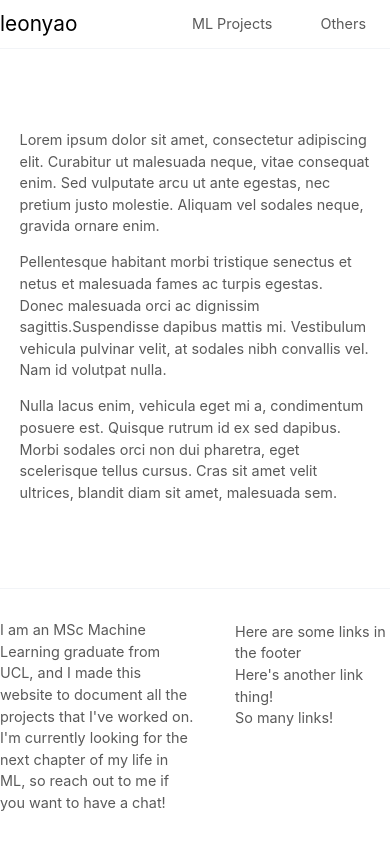
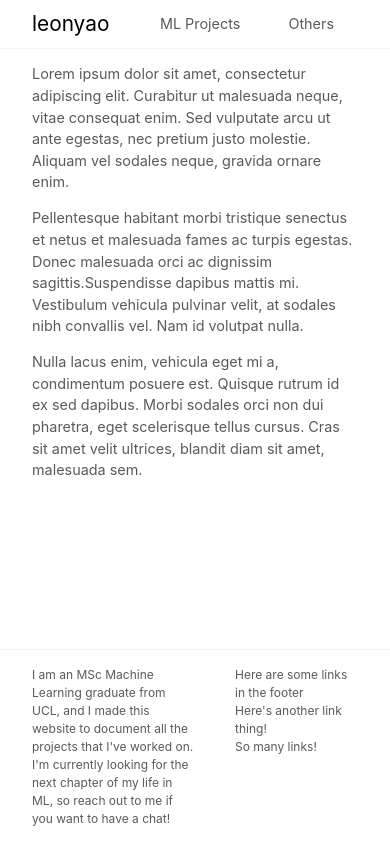
Before and after one commit to LeonY117/leony117.github.io, a Next.js app: page / in a window 390 px wide. Built offline with nearby package versions, Linux system fonts and the light colour scheme.

Commit message:
add media options

```diff
--- a/hoc/Content/Content.module.css
+++ b/hoc/Content/Content.module.css
@@ -1,22 +1,11 @@
 .Content {
   max-width: 55rem;
-  margin: 5rem auto 0 auto;
+  margin: 0 auto;
 }
 
-@media (max-width: 1000px) {
+@media (max-width: 59rem) {
   .Content {
-    width: 90%;
+    padding: 0 2rem;
+    margin: 0 0;
   }
 }
-
-@media (max-width: 768px) {
-  .Content {
-    width: 90%;
-  }
-}
-
-@media (max-width: 600px) {
-  .Content {
-    width: 90%;
-  }
-}
--- a/hoc/Layout/Footer/Footer.module.css
+++ b/hoc/Layout/Footer/Footer.module.css
@@ -21,6 +21,8 @@
 
 .TextWrapper > p {
   padding: 0;
+  font-size: 0.75rem;
+  margin: 0;
 }
 
 .FooterItems {
@@ -30,9 +32,17 @@
 .Links {
   display: flex;
   flex-direction: column;
+  margin: 0;
 }
 
 .Link {
   display: inline-block;
   list-style: none;
+  font-size: 0.75rem;
 }
+
+@media (max-width: 59rem) {
+  .Backdrop {
+    padding: 0 2rem;
+  }
+}
--- a/hoc/Layout/Navbar/Navbar.js
+++ b/hoc/Layout/Navbar/Navbar.js
@@ -9,13 +9,13 @@ const Navbar = () => {
   const router = useRouter();
   const logoclickedhandler = () => {
     // // reroute to home page:
-    // router.push('/');
+    router.push('/');
   };
   return (
     <div className={classes.Backdrop}>
       <div className={classes.Navbar}>
         <div className={classes.LogoWrapper}>
-          <Logo clicked={logoclickedhandler()} />
+          <Logo clicked={logoclickedhandler} />
         </div>
         <div className={classes.NavItems}>
           <ul className={classes.NavLinks}>
--- a/hoc/Layout/Navbar/Navbar.module.css
+++ b/hoc/Layout/Navbar/Navbar.module.css
@@ -32,3 +32,10 @@
   list-style: none;
   padding: 0 1.5rem;
 }
+
+
+@media (max-width: 59rem) {
+  .Backdrop {
+    padding: 0 2rem;
+  }
+}
```
